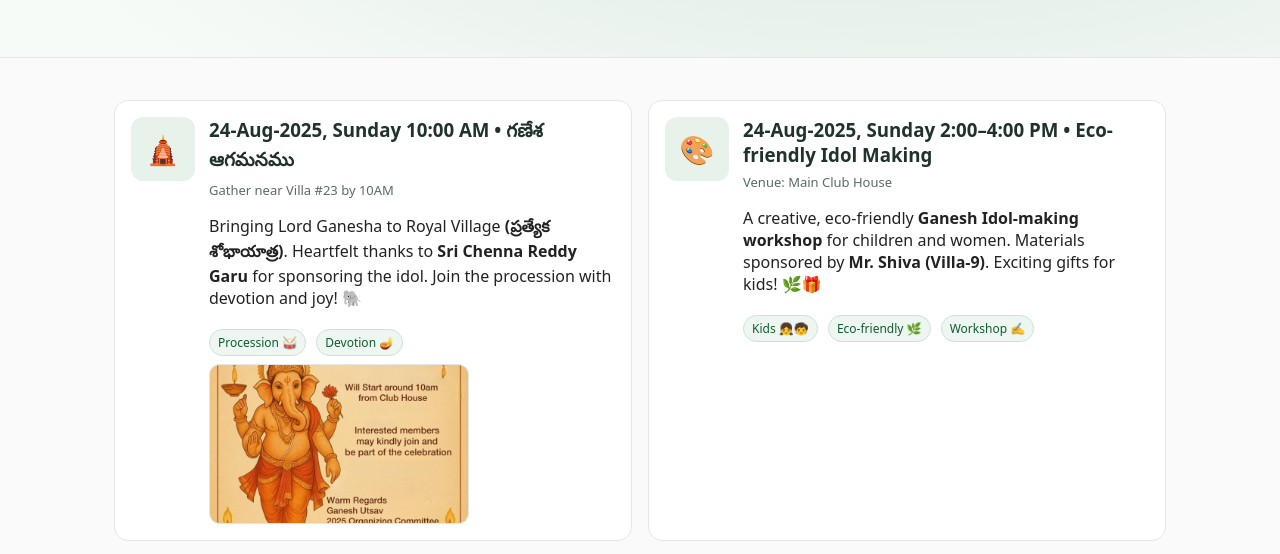
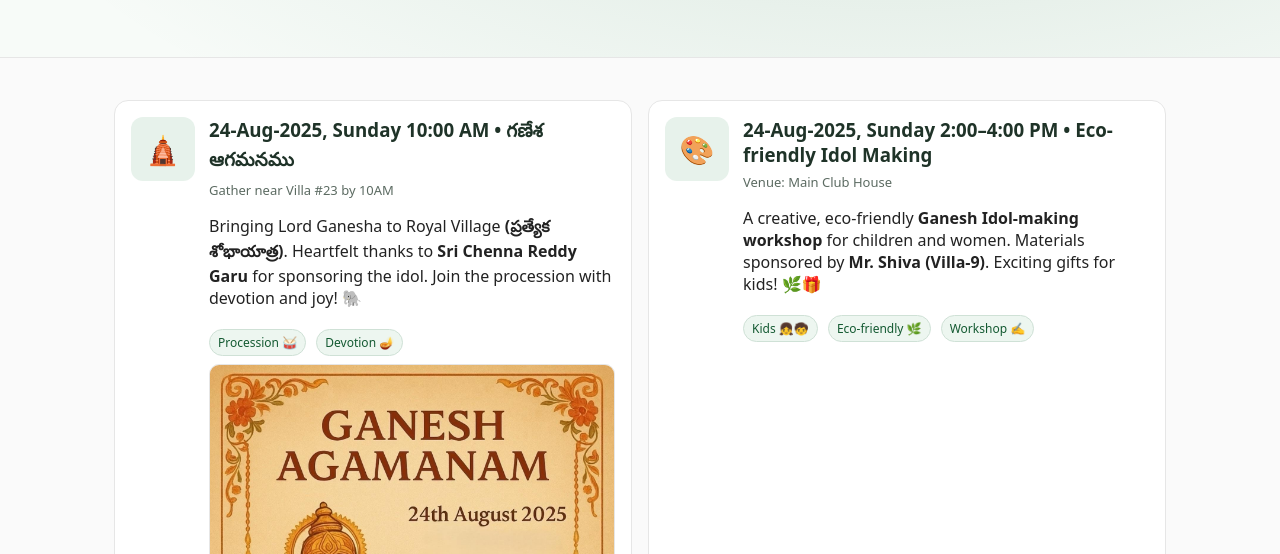
Before and after one commit to mail2kvl/kopparthi.in, a plain HTML site: page events.html in a window 1280 px wide. Shown: the part 196-750 px from the top of the page. Drawn offline with Linux system fonts and the light colour scheme.

Commit message:
Add files via upload

```diff
--- a/events.html
+++ b/events.html
@@ -44,11 +44,14 @@
   .event figure{
     grid-column:1 / -1; margin:8px 0 0; display:flex; gap:12px; flex-wrap:wrap;
   }
-  .event img.thumb{
-    width:100%; max-width:260px; height:160px; object-fit:cover;
-    border-radius:10px; border:1px solid var(--rv-line); background:#fff;
-  }
-
+.event img.thumb {
+  max-width: 100%;
+  height: auto;
+  object-fit: contain;
+  border-radius: 10px;
+  border: 1px solid var(--rv-line);
+  background: #fff;
+}
   .info-card{
     margin-top:18px; padding:14px 16px; border-radius:12px; border:1px solid var(--rv-line);
     background:#fff; color:#214b34;
```
